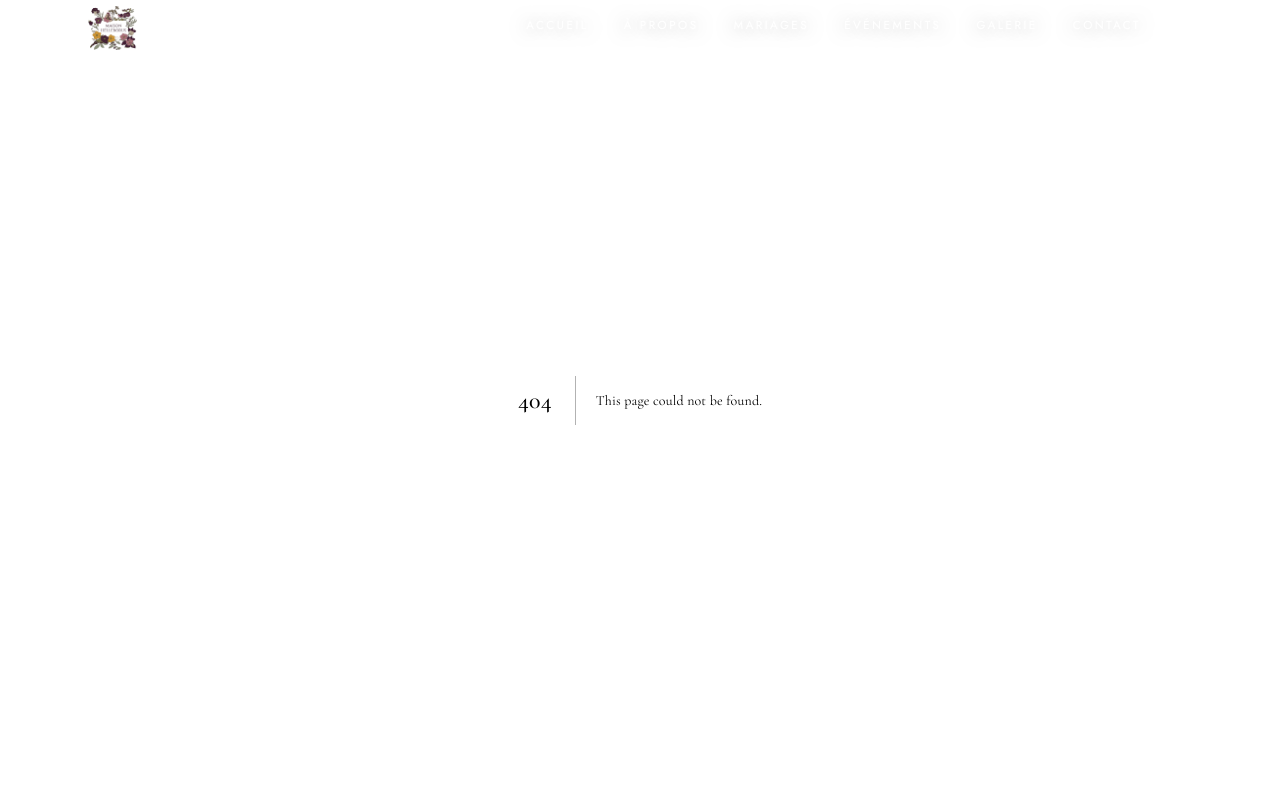
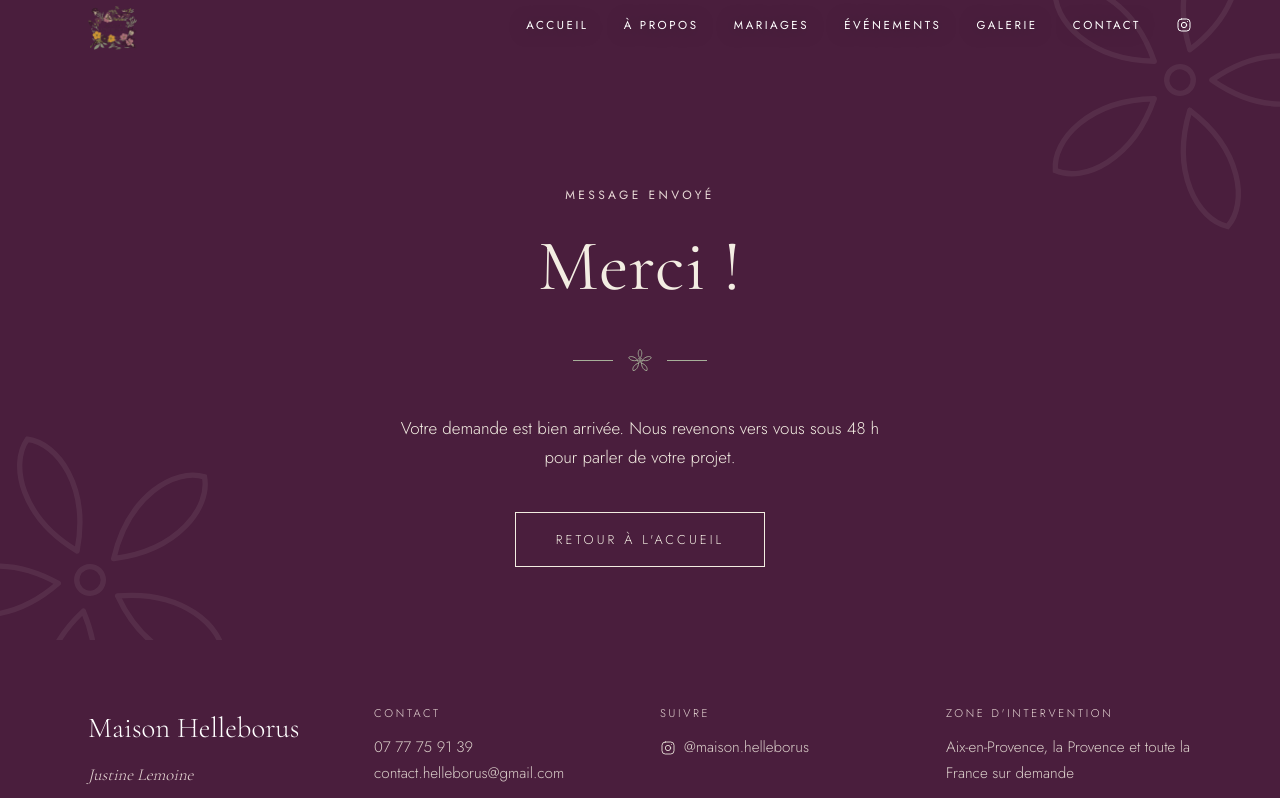
Before and after one commit to Rom-mtl/helleborus, a Next.js app: page /merci in a window 1280 px wide. Before the commit this address had no page. Shown: the top 798 px of the page. Built offline with nearby package versions, Linux system fonts and the light colour scheme.

Commit message:
Formulaire fonctionnel via FormSubmit (sans compte) + page /merci/, README mis à jour

```diff
--- /dev/null
+++ b/app/merci/page.jsx
@@ -0,0 +1,37 @@
+import Link from 'next/link';
+import FlowerDivider from '../../components/FlowerDivider';
+
+export const metadata = {
+  title: 'Merci',
+  robots: { index: false },
+};
+
+export default function Merci() {
+  return (
+    <section
+      className="section--plum center"
+      style={{
+        minHeight: '80svh',
+        display: 'flex',
+        flexDirection: 'column',
+        justifyContent: 'center',
+        padding: 'clamp(8rem, 15vw, 11rem) var(--gutter) 4rem',
+      }}
+    >
+      <span className="eyebrow">Message envoyé</span>
+      <h1>Merci&nbsp;!</h1>
+      <div style={{ color: 'var(--blush)' }}>
+        <FlowerDivider />
+      </div>
+      <p style={{ maxWidth: '480px', marginInline: 'auto' }}>
+        Votre demande est bien arrivée. Nous revenons vers vous sous
+        48&nbsp;h pour parler de votre projet.
+      </p>
+      <p style={{ marginTop: '2.5rem' }}>
+        <Link href="/" className="btn">
+          Retour à l&apos;accueil
+        </Link>
+      </p>
+    </section>
+  );
+}
```
Also changed, not shown: app/contact/page.jsx (+15 -3 lines), 1 other file (tests, documents, lock files or other folders).
